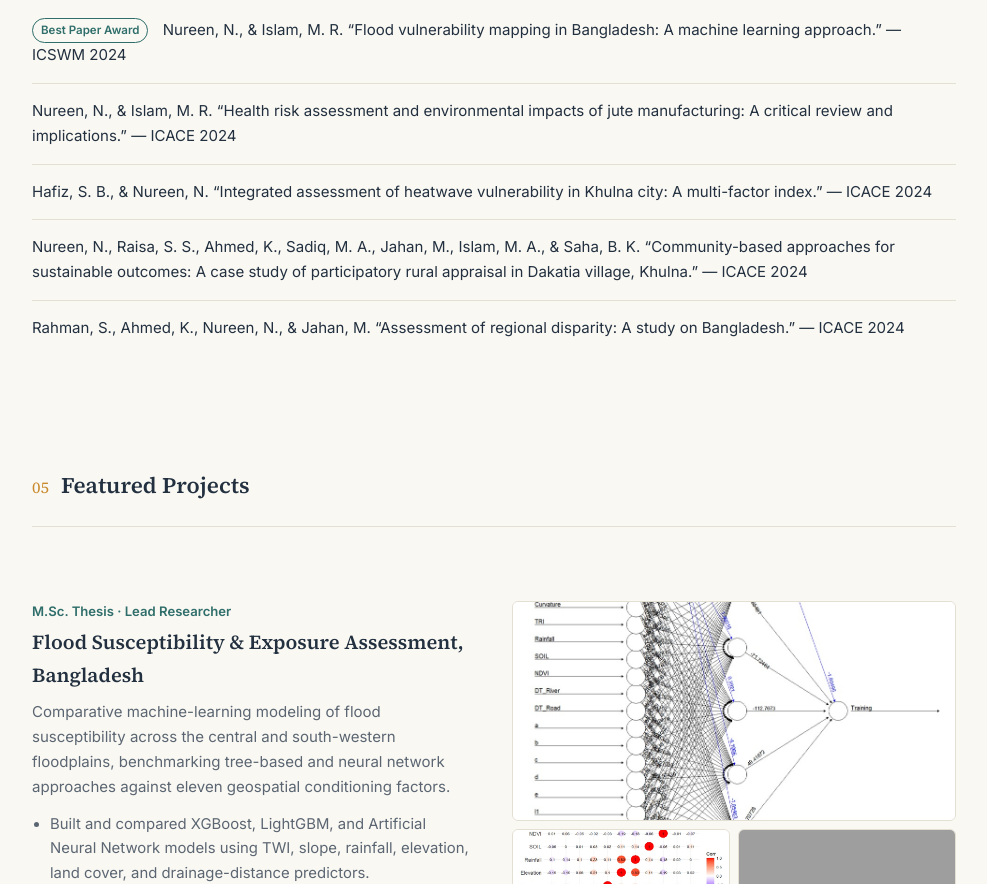
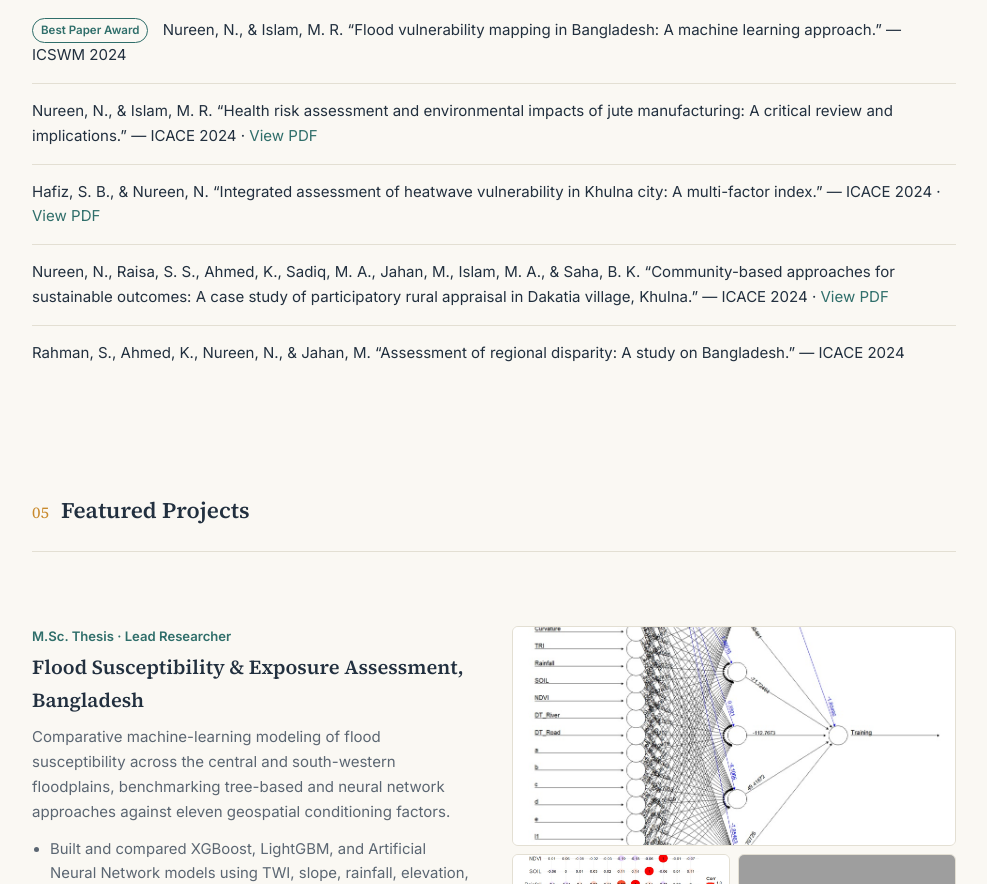
Before and after one commit to nushratnureenzana/portfolio, a plain HTML site: page index.html in a window 1280 px wide. Shown: the part 3517-4401 px from the top of the page, without its empty margins (146-1133 px from the left). Drawn offline with Linux system fonts and the light colour scheme; grey boxes are pictures that could not be loaded.

Commit message:
Add full-text PDFs for three ICACE 2024 conference papers
Link "View PDF" from each matching Publications entry: health risk
assessment of jute manufacturing, heatwave vulnerability index for
Khulna, and the Dakatia village participatory rural appraisal paper.

Co-Authored-By: Claude Sonnet 5 <noreply@anthropic.com>
Claude-Session: https://claude.ai/code/session_015kGPNbuqgVv6uSCsoS692g

```diff
--- a/index.html
+++ b/index.html
@@ -457,15 +457,18 @@
     <div class="pub-item">
       Nureen, N., &amp; Islam, M. R. &ldquo;Health risk assessment and environmental impacts of jute
       manufacturing: A critical review and implications.&rdquo; &mdash; ICACE 2024
+      &middot; <a href="papers/health-risk-jute-manufacturing-icace2024.pdf" target="_blank" rel="noopener">View PDF</a>
     </div>
     <div class="pub-item">
       Hafiz, S. B., &amp; Nureen, N. &ldquo;Integrated assessment of heatwave vulnerability in Khulna city:
       A multi-factor index.&rdquo; &mdash; ICACE 2024
+      &middot; <a href="papers/heatwave-vulnerability-khulna-icace2024.pdf" target="_blank" rel="noopener">View PDF</a>
     </div>
     <div class="pub-item">
       Nureen, N., Raisa, S. S., Ahmed, K., Sadiq, M. A., Jahan, M., Islam, M. A., &amp; Saha, B. K.
       &ldquo;Community-based approaches for sustainable outcomes: A case study of participatory rural
       appraisal in Dakatia village, Khulna.&rdquo; &mdash; ICACE 2024
+      &middot; <a href="papers/participatory-rural-appraisal-dakatia-icace2024.pdf" target="_blank" rel="noopener">View PDF</a>
     </div>
     <div class="pub-item">
       Rahman, S., Ahmed, K., Nureen, N., &amp; Jahan, M. &ldquo;Assessment of regional disparity: A study on
```
Also changed, not shown: 3 other files.
